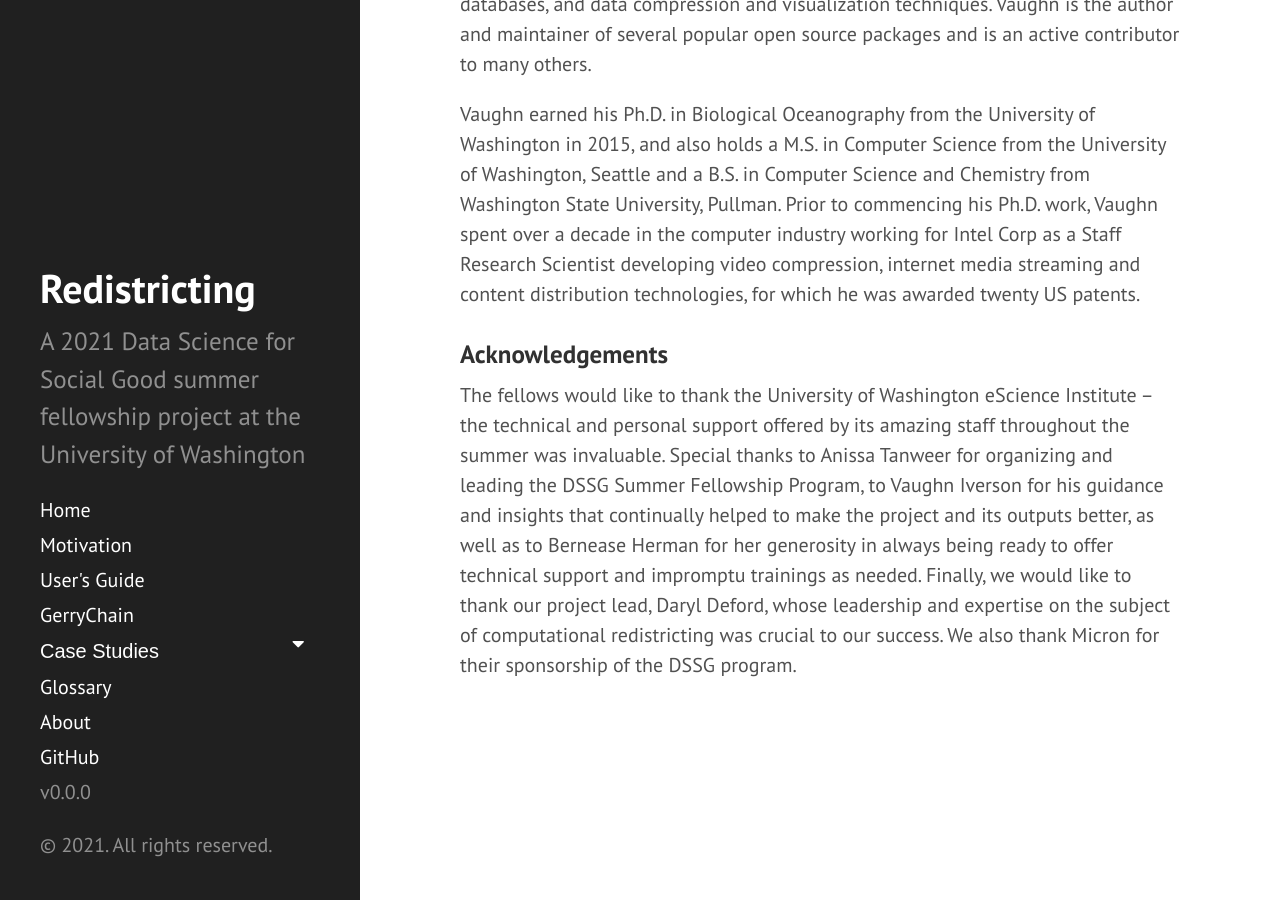
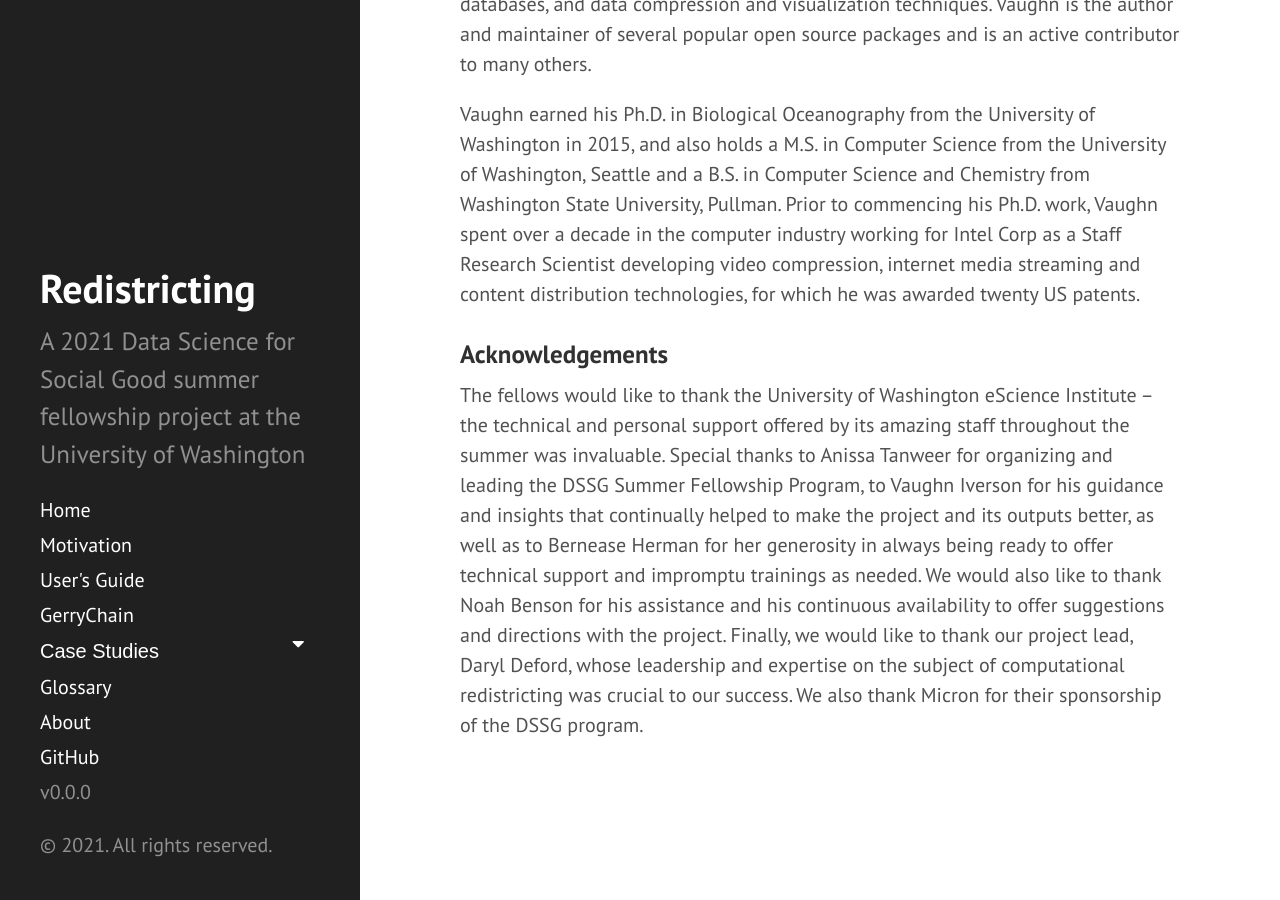
Before and after one commit to uwescience/DSSG2021-redistricting-website, a Jekyll site: the page built from about.md, in a window 1280 px wide and 900 px high, scrolled down 5220 px. Built offline with Jekyll 4.4.1, drawn with Linux system fonts in a browser that asks for light colours.

Commit message:
Update about.md

```diff
--- a/about.md
+++ b/about.md
@@ -57,4 +57,4 @@ Vaughn earned his Ph.D. in Biological Oceanography from the University of Washin
 
 ### Acknowledgements
 
-The fellows would like to thank the University of Washington eScience Institute – the technical and personal support offered by its amazing staff throughout the summer was invaluable. Special thanks to Anissa Tanweer for organizing and leading the DSSG Summer Fellowship Program, to Vaughn Iverson for his guidance and insights that continually helped to make the project and its outputs better, as well as to Bernease Herman for her generosity in always being ready to offer technical support and impromptu trainings as needed. Finally, we would like to thank our project lead, Daryl Deford, whose leadership and expertise on the subject of computational redistricting was crucial to our success. We also thank Micron for their sponsorship of the DSSG program.
+The fellows would like to thank the University of Washington eScience Institute – the technical and personal support offered by its amazing staff throughout the summer was invaluable. Special thanks to Anissa Tanweer for organizing and leading the DSSG Summer Fellowship Program, to Vaughn Iverson for his guidance and insights that continually helped to make the project and its outputs better, as well as to Bernease Herman for her generosity in always being ready to offer technical support and impromptu trainings as needed. We would also like to thank Noah Benson for his assistance and his continuous availability to offer suggestions and directions with the project. Finally, we would like to thank our project lead, Daryl Deford, whose leadership and expertise on the subject of computational redistricting was crucial to our success. We also thank Micron for their sponsorship of the DSSG program.
```
